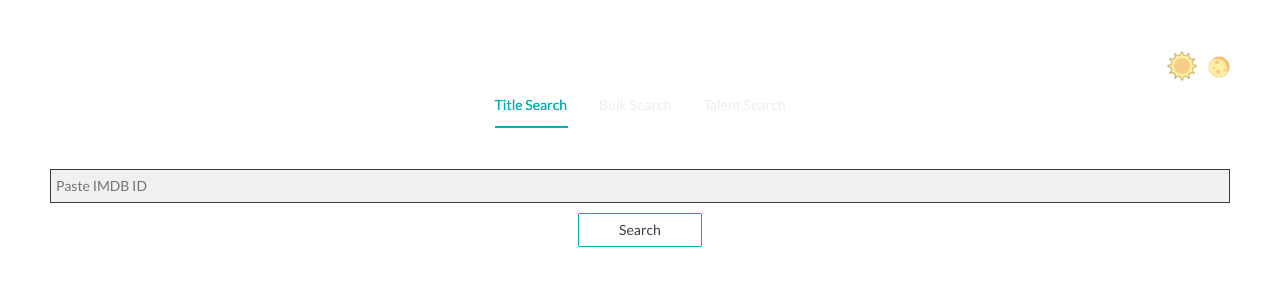
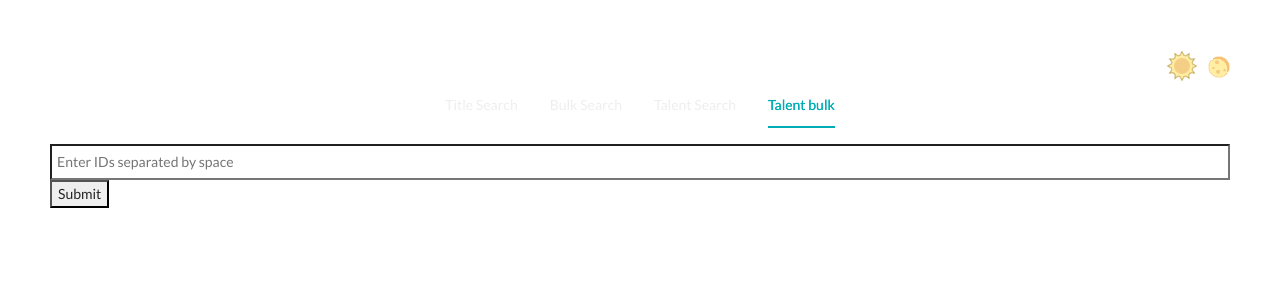
Before and after one commit to AndyRoush/timer-saver, a React (Create React App) app: page / in a window 1280 px wide. Shown: the top 300 px of the page. Built offline with nearby package versions, Linux system fonts and the light colour scheme.

Commit message:
got functionality for the bulk talent search done

```diff
--- a/src/App.js
+++ b/src/App.js
@@ -15,7 +15,8 @@ import OmdbApi from "./components/omdb-api/OmdbApi";
 // import TestEp from "./components/episodic-omdb/TestEp";
 import ImdbSingleSearch from "./components/imdb-api/ImdbSingleSearch";
 import ImdbTalentSearch from "./components/imdb-api/ImdbTalentSearch";
-import OmdbTitleSearch from "./components/omdb-api/OmdbTitleSearch";
+// import OmdbTitleSearch from "./components/omdb-api/OmdbTitleSearch";
+import ImdbTalentSearchBulk from "./components/imdb-api/ImdbTalentSearchBulk";
 
 // assets
 import sunImg from "./assets/images/sun-img.png";
@@ -92,6 +93,9 @@ function App() {
           <TabPane className={`tab-color-${theme}`} tab="Talent Search" key="3">
             <ImdbTalentSearch themeType={theme} changeTheme={setTheme} />
           </TabPane>
+          <TabPane className={`tab-color-${theme}`} tab="Talent bulk" key="4">
+            <ImdbTalentSearchBulk themeType={theme} changeTheme={setTheme} />
+          </TabPane>
           {/* <TabPane className={`tab-color-${theme}`} tab="OMDB Title Search" key="4">
             <OmdbTitleSearch themeType={theme} changeTheme={setTheme} />
           </TabPane> */}
--- a/src/components/imdb-api/ImdbTalentSearchBulk.js
+++ b/src/components/imdb-api/ImdbTalentSearchBulk.js
@@ -0,0 +1,95 @@
+import React, { useState } from "react";
+
+// name, bday, death date, height, known for, role, summary, img and img link, imdb ID
+
+// Placeholder for the actual API call
+const fetchApiDataById = async (id) => {
+  const requestOptions = {
+    method: "GET",
+    redirect: "follow",
+  };
+  const apiKey = process.env.REACT_APP_IMDB_KEY;
+  // Example URL, replace with your actual API endpoint
+  const apiUrl = `https://tv-api.com/en/API/Name/${apiKey}/${id}`;
+
+  try {
+    const response = await fetch(apiUrl, requestOptions);
+    if (!response.ok) throw new Error("Network response was not ok");
+
+    const data = await response.json();
+    // Assuming the API returns data in a format that includes the id and some data
+    // return console.log(data); // Adjust according to your actual API response structure
+    return data; // Adjust according to your actual API response structure
+  } catch (error) {
+    console.error("Fetch error:", error);
+    throw error; // Rethrow to handle it in the calling function
+  }
+};
+
+const ImdbTalentSearchBulk = () => {
+  const [idsInput, setIdsInput] = useState("");
+  const [isLoading, setIsLoading] = useState(false);
+  const [results, setResults] = useState([]);
+
+  const handleSubmit = async (e) => {
+    e.preventDefault();
+    const ids = idsInput.split(" ").filter(Boolean); // Split input by spaces and filter out any empty strings
+    setIsLoading(true);
+    try {
+      // Use async/await and Promise.all to wait for all API calls to complete
+      const responses = await Promise.all(
+        ids.map((id) => fetchApiDataById(id))
+      );
+      setResults(responses);
+    } catch (error) {
+      console.error("Error fetching data:", error);
+    } finally {
+      setIsLoading(false);
+    }
+  };
+
+  return (
+    <div>
+      <form onSubmit={handleSubmit}>
+        <input
+          type="text"
+          value={idsInput}
+          onChange={(e) => setIdsInput(e.target.value)}
+          placeholder="Enter IDs separated by space"
+        />
+        <button type="submit" disabled={isLoading}>
+          {isLoading ? "Loading..." : "Submit"}
+        </button>
+      </form>
+      {results.length > 0 && (
+        <table>
+          <thead>
+            <tr>
+              <th style={{width: "20px"}}>Image</th>
+              <th>Name</th>
+              <th>ID</th>
+              <th>Birth Date</th>
+              <th>Height</th>
+              <th>Death Date</th>
+              <th>Known For</th>
+              <th>Role</th>
+              <th>img link</th>
+            </tr>
+          </thead>
+          <tbody>
+            {results.map((result, index) => (
+              <tr key={index}>
+                <td style={{width: "20px"}}>{result.image}</td>
+                <td>{result.name}</td>
+                <td>{result.id}</td>
+                <td>{result.birthDate}</td>
+              </tr>
+            ))}
+          </tbody>
+        </table>
+      )}
+    </div>
+  );
+};
+
+export default ImdbTalentSearchBulk;
```
